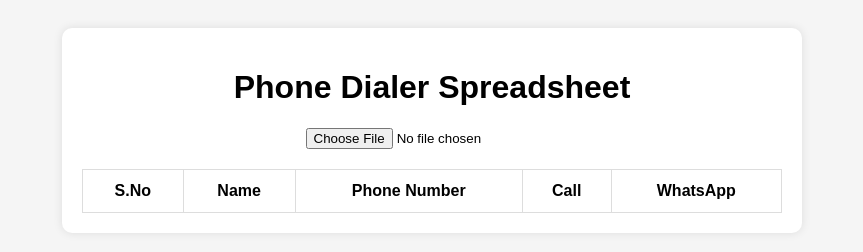
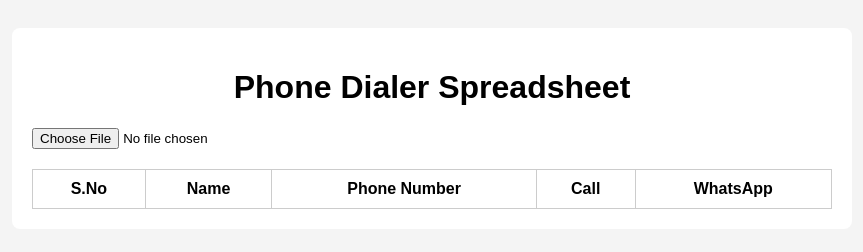
Before and after one commit to Joymahanta/kodal, a plain HTML site: page index.html in a window 1280 px wide. Shown: the whole page, without its empty margins (208-1071 px from the left). Drawn offline with Linux system fonts and the light colour scheme.

Commit message:
Update style.css

```diff
--- a/style.css
+++ b/style.css
@@ -1,36 +1,35 @@
 body {
   font-family: Arial, sans-serif;
-  background: #f5f5f5;
   padding: 20px;
+  background-color: #f4f4f4;
 }
 
 .container {
-  max-width: 700px;
+  max-width: 800px;
   margin: auto;
   background: white;
   padding: 20px;
-  border-radius: 10px;
-  box-shadow: 0 0 10px rgba(0,0,0,0.1);
+  border-radius: 8px;
 }
 
 h1 {
   text-align: center;
 }
 
-#fileInput {
+input[type="file"] {
+  margin-bottom: 20px;
   display: block;
-  margin: 20px auto;
 }
 
 table {
   width: 100%;
   border-collapse: collapse;
-  margin-top: 20px;
+  margin-top: 10px;
 }
 
-table th, table td {
-  border: 1px solid #ddd;
-  padding: 12px;
+th, td {
+  padding: 10px;
+  border: 1px solid #ccc;
   text-align: center;
 }
 
@@ -38,16 +37,15 @@ button {
   padding: 6px 12px;
   border: none;
   border-radius: 4px;
-  background-color: #28a745;
+  cursor: pointer;
+}
+
+button.done {
+  background-color: gray;
   color: white;
-  cursor: pointer;
 }
 
 button.whatsapp {
   background-color: #25D366;
   color: white;
 }
-
-button.done {
-  background-color: gray;
-}
```
